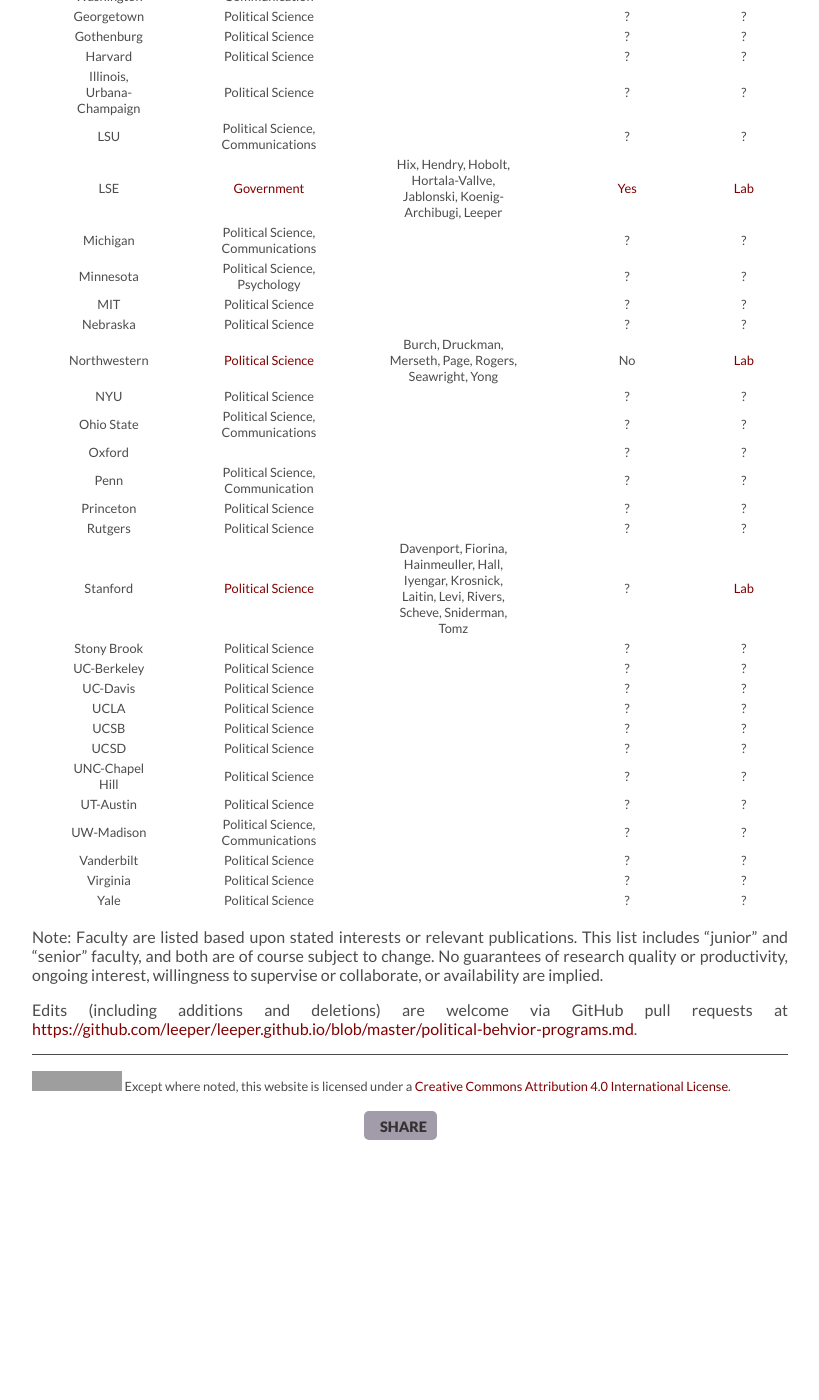
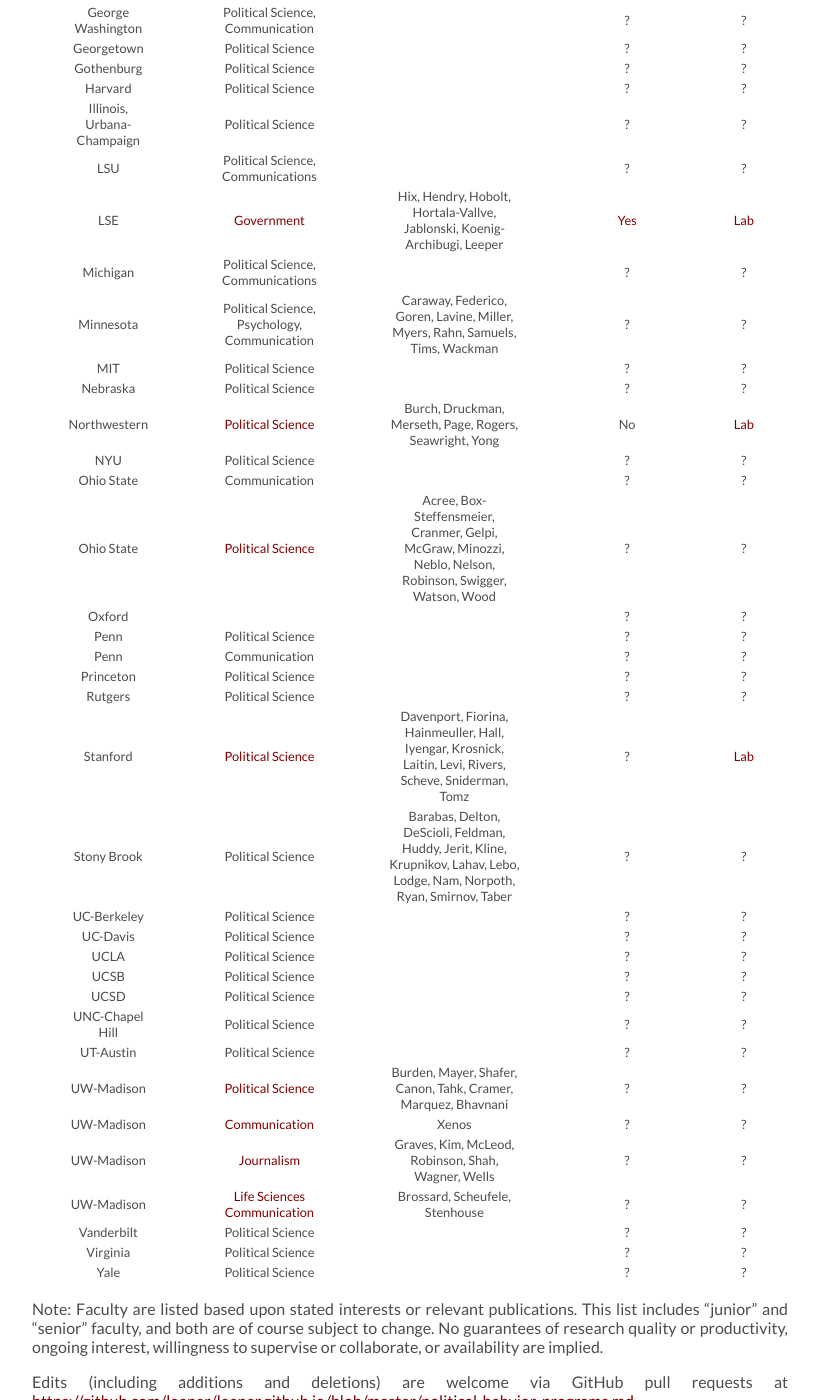
Before and after one commit to leeper/leeper.github.io, a Jekyll site: the page built from political-behavior-programs.md, in a window 1280 px wide and 1400 px high, scrolled down 710 px. Shown: the whole window, without its empty margins (230-1049 px from the left). Built offline with Jekyll 4.4.1, drawn with Linux system fonts in a browser that asks for light colours; some web fonts are replaced; before the commit the page ends 1864 px from its top, so only the background shows below that; some of the changed text lies outside the part shown; grey boxes are pictures that could not be loaded.

Commit message:
Update political-behavior-programs.md

```diff
--- a/political-behavior-programs.md
+++ b/political-behavior-programs.md
@@ -31,18 +31,20 @@
 | LSU | Political Science, Communications | | ? | ? |
 | LSE | [Government](http://www.lse.ac.uk/government) | Hix, Hendry, Hobolt, Hortala-Vallve, Jablonski, Koenig-Archibugi, Leeper | [Yes](http://www.lse.ac.uk/government/research/resgroups/PoliticalBehaviour/Political-Behaviour.aspx) | [Lab](http://www.lse.ac.uk/management/research/behavioural-research-lab/home.aspx) |
 | Michigan | Political Science, Communications | | ? | ? |
-| Minnesota | Political Science, Psychology | | ? | ? |
+| Minnesota | Political Science, Psychology, Communication | Caraway, Federico, Goren, Lavine, Miller, Myers, Rahn, Samuels, Tims, Wackman | ? | ? |
 | MIT | Political Science | | ? | ? |
 | Nebraska | Political Science | | ? | ? |
 | Northwestern | [Political Science](http://www.polisci.northwestern.edu/) | Burch, Druckman, Merseth, Page, Rogers, Seawright, Yong | No | [Lab](http://faculty.wcas.northwestern.edu/~jnd260/lab.html) |
 | NYU | Political Science | | ? | ? |
-| Ohio State | Political Science, Communications | | ? | ? |
+| Ohio State | Communication | | ? | ? |
+| Ohio State | [Political Science](https://polisci.osu.edu/) | Acree, Box-Steffensmeier, Cranmer, Gelpi, McGraw, Minozzi, Neblo, Nelson, Robinson, Swigger, Watson, Wood | ? | ? |
 | Oxford |  | | ? | ? |
-| Penn | Political Science, Communication | | ? | ? |
+| Penn | Political Science |  | ? | ? |
+| Penn | Communication | | ? | ? |
 | Princeton | Political Science | | ? | ? |
 | Rutgers | Political Science | | ? | ? |
 | Stanford | [Political Science](http://politicalscience.stanford.edu/) | Davenport, Fiorina, Hainmeuller, Hall, Iyengar, Krosnick, Laitin, Levi, Rivers, Scheve, Sniderman, Tomz | ? | [Lab](https://pcl.stanford.edu/) |
-| Stony Brook | Political Science | | ? | ? |
+| Stony Brook | Political Science | Barabas, Delton, DeScioli, Feldman, Huddy, Jerit, Kline, Krupnikov, Lahav, Lebo, Lodge, Nam, Norpoth, Ryan, Smirnov, Taber | ? | ? |
 | UC-Berkeley | Political Science | | ? | ? |
 | UC-Davis | Political Science | | ? | ? |
 | UCLA | Political Science | | ? | ? |
@@ -50,7 +52,10 @@
 | UCSD | Political Science | | ? | ? |
 | UNC-Chapel Hill | Political Science | | ? | ? |
 | UT-Austin | Political Science | | ? | ? |
-| UW-Madison | Political Science, Communications | | ? | ? |
+| UW-Madison | [Political Science](https://www.polisci.wisc.edu/) | Burden, Mayer, Shafer, Canon, Tahk, Cramer, Marquez, Bhavnani | ? | ? |
+| UW-Madison | [Communication](https://commarts.wisc.edu/) | Xenos | ? | ? |
+| UW-Madison | [Journalism](https://journalism.wisc.edu/) | Graves, Kim, McLeod, Robinson, Shah, Wagner, Wells | ? | ? |
+| UW-Madison | [Life Sciences Communication](http://lsc.wisc.edu/) | Brossard, Scheufele, Stenhouse | ? | ? |
 | Vanderbilt | Political Science | | ? | ? |
 | Virginia | Political Science | | ? | ? |
 | Yale | Political Science | | ? | ? |
```
Also changed, not shown: other parts of political-behavior-programs.md (+3 -3 lines).
